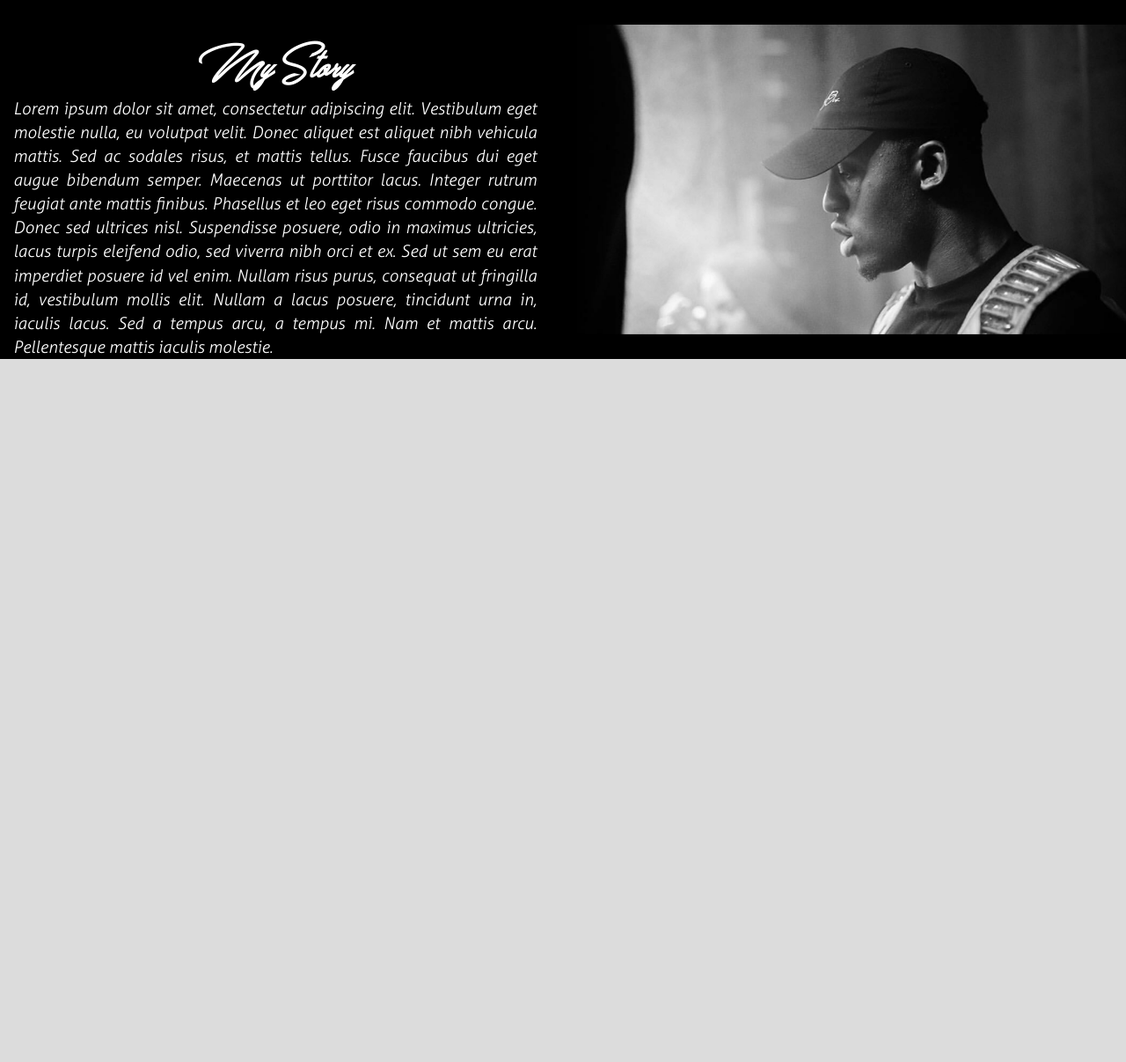
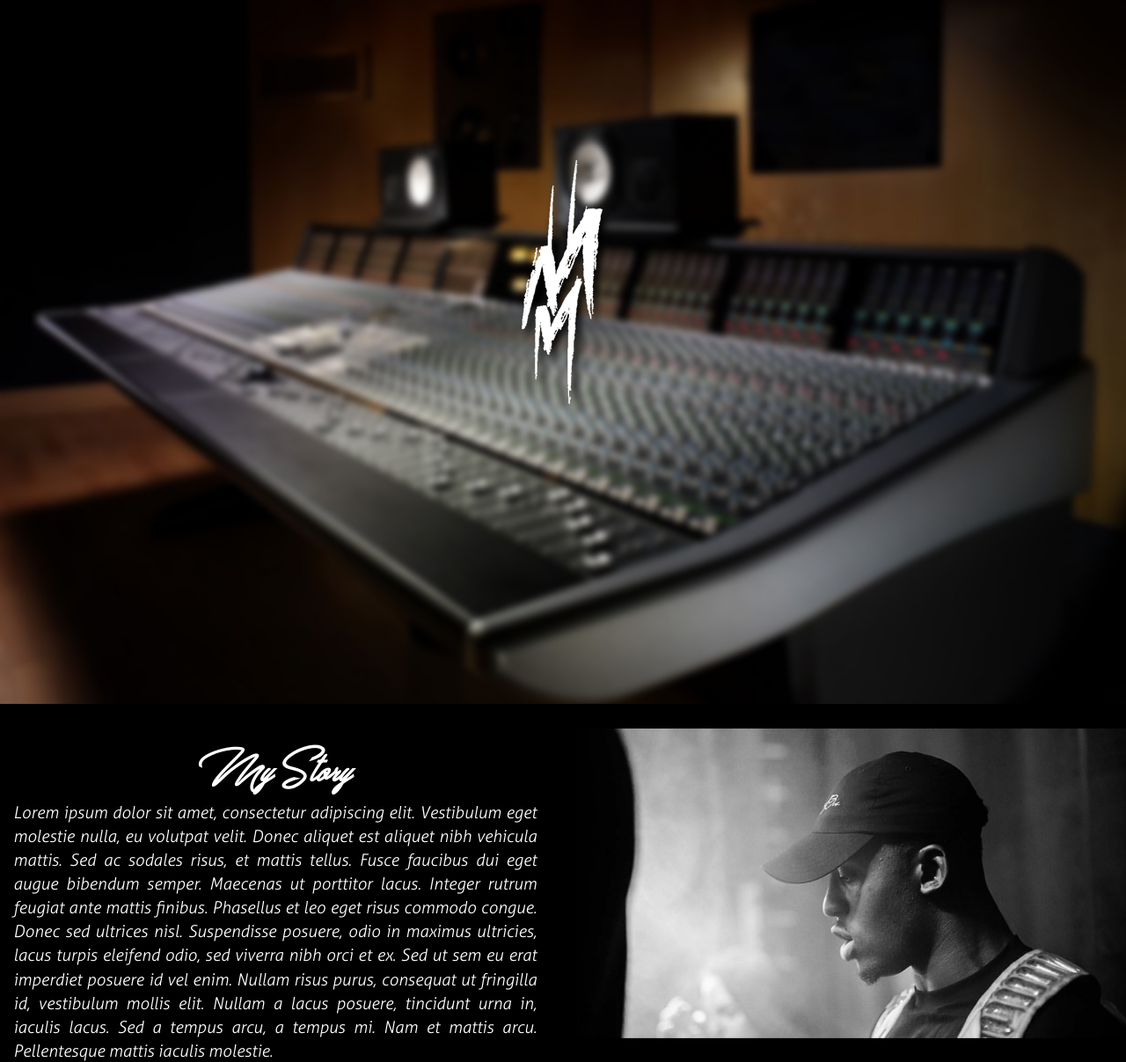
Before and after one commit to rwitam-b/artistWebsite, a PHP site: page / in a window 1280 px wide. Shown: the top 1207 px of the page at 88% size. Before the commit the page ends 408 px from the top, so only its background shows below. Run offline with PHP 8.4, Linux system fonts and the light colour scheme; some libraries are stand-ins or nearby versions.

Commit message:
Update app.css

```diff
--- a/css/app.css
+++ b/css/app.css
@@ -23,7 +23,7 @@ header {
     background: url("../images/header.jpg") no-repeat center center fixed;
     background-size: cover;
     width: 100vw;
-    height: vh;
+    height: 100vh;
     overflow: hidden;
 }
 
```
